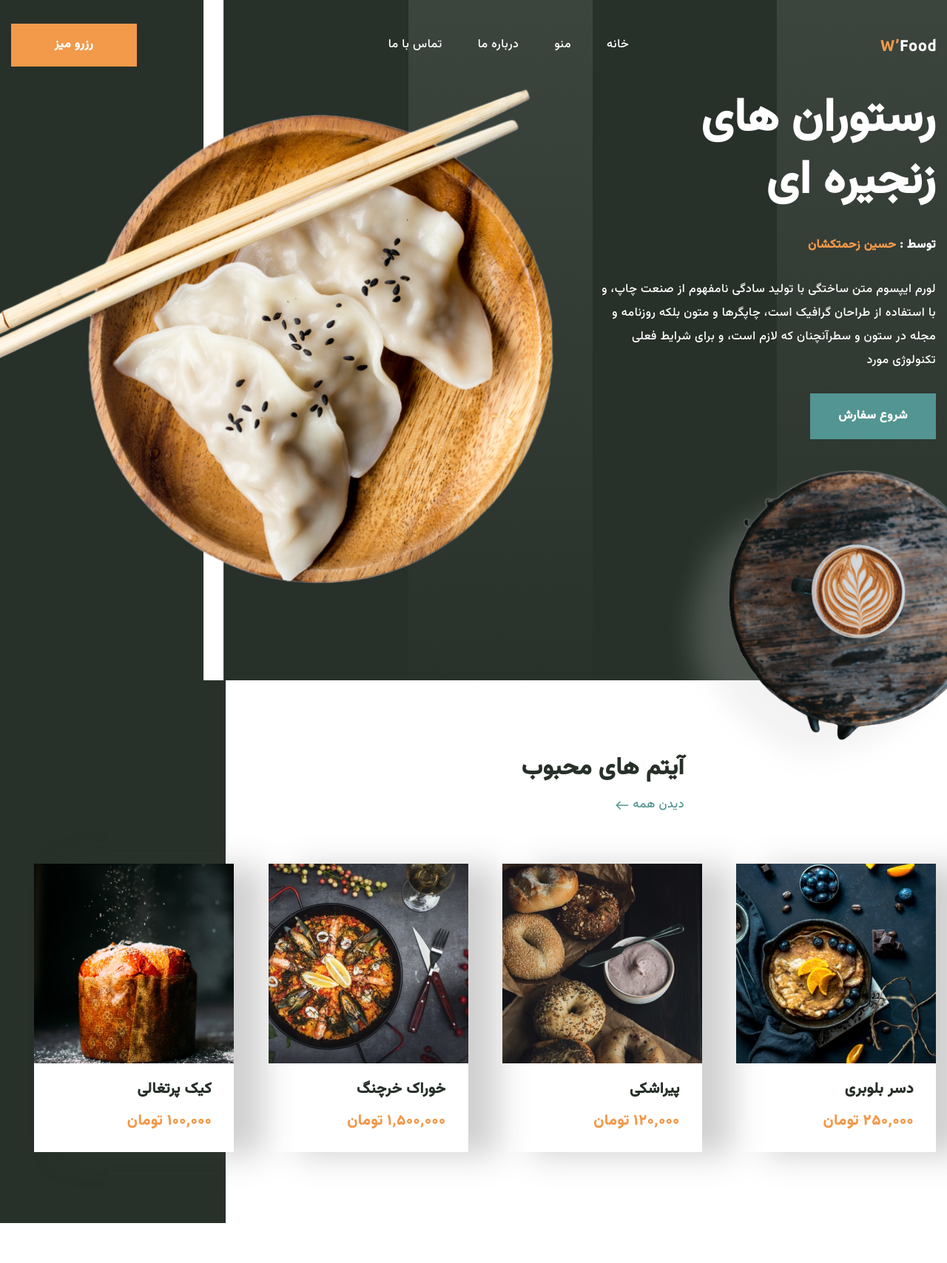
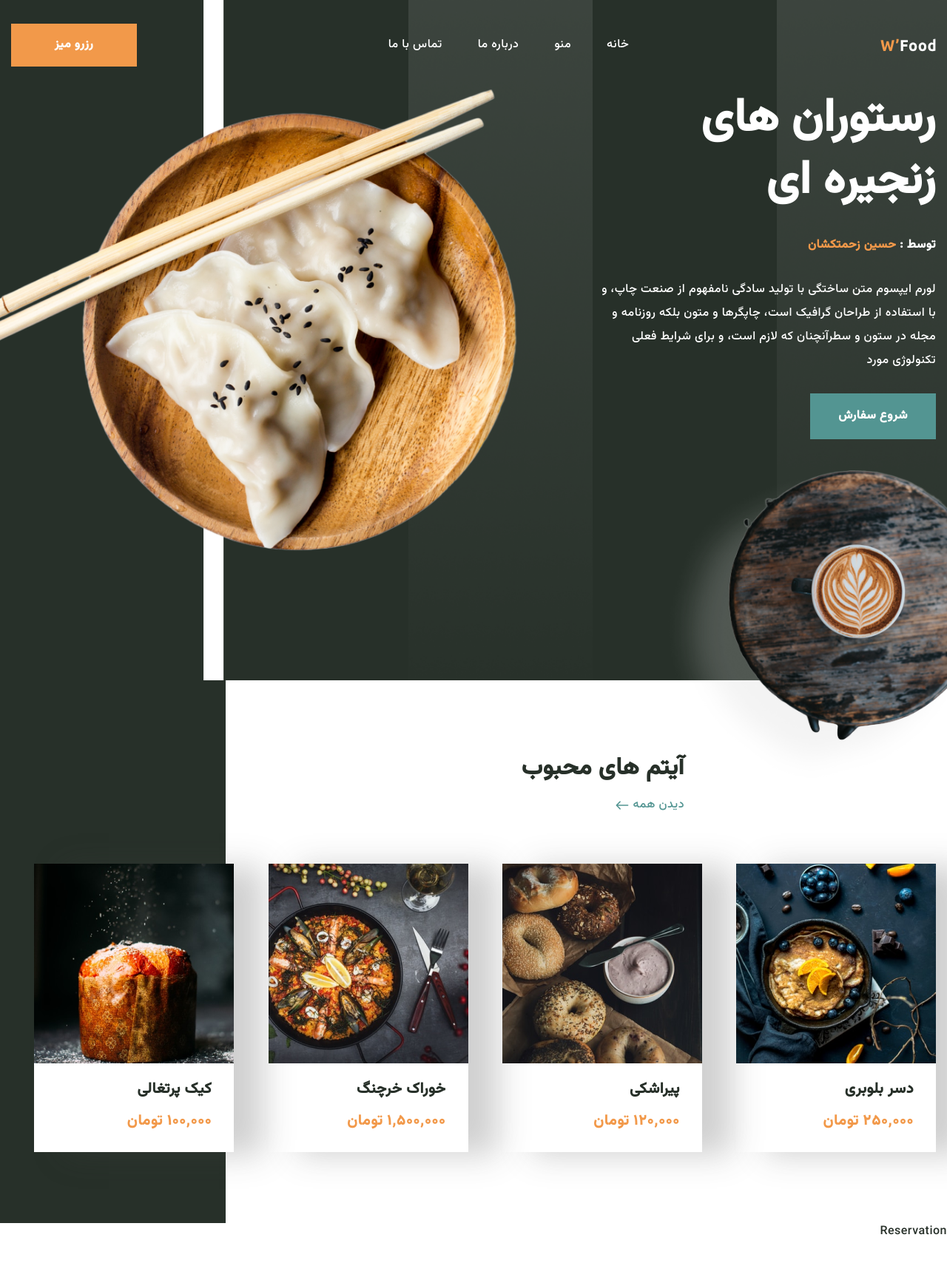
Before and after one commit to Hossein1371za/Restaurant-nextjs14-shadcn, a Next.js app: page / in a window 1280 px wide. Shown: the top 1708 px of the page at 74% size. Built offline with nearby package versions, Linux system fonts and the light colour scheme.

Commit message:
start reservation section

```diff
--- a/app/page.jsx
+++ b/app/page.jsx
@@ -1,12 +1,14 @@
 import Menu from "@/components/Menu";
 import Header from "../components/Header"
 import Hero from "@/components/Hero";
+import Reservation from "@/components/Reservation";
 export default function Home() {
   return (
     <main className="w-full max-w-[1440px] bg-white mx-auto overflow-hidden">
       <Header/>
       <Hero/>
       <Menu/>
+      <Reservation/>
       <div className="h-[4000px]"></div>
     </main>
   );
--- a/components/Hero.jsx
+++ b/components/Hero.jsx
@@ -60,7 +60,7 @@ const Hero = () => {
           whileInView={'show'}
           viewport={{onse:false,amount:0.1}}
           className="hidden xl:flex xl:absolute xl:top-[200] xl:left-0">
-            <Image src="/hero/plate.png" width={752} height={682} alt="." />
+            <Image src="/hero/plate.png" width={702} height={632} alt="." />
           </motion.div>
         </div>
       </div>
--- /dev/null
+++ b/components/Reservation.jsx
@@ -0,0 +1,8 @@
+
+const Reservation = () => {
+  return (
+    <div>Reservation</div>
+  )
+}
+
+export default Reservation
```
